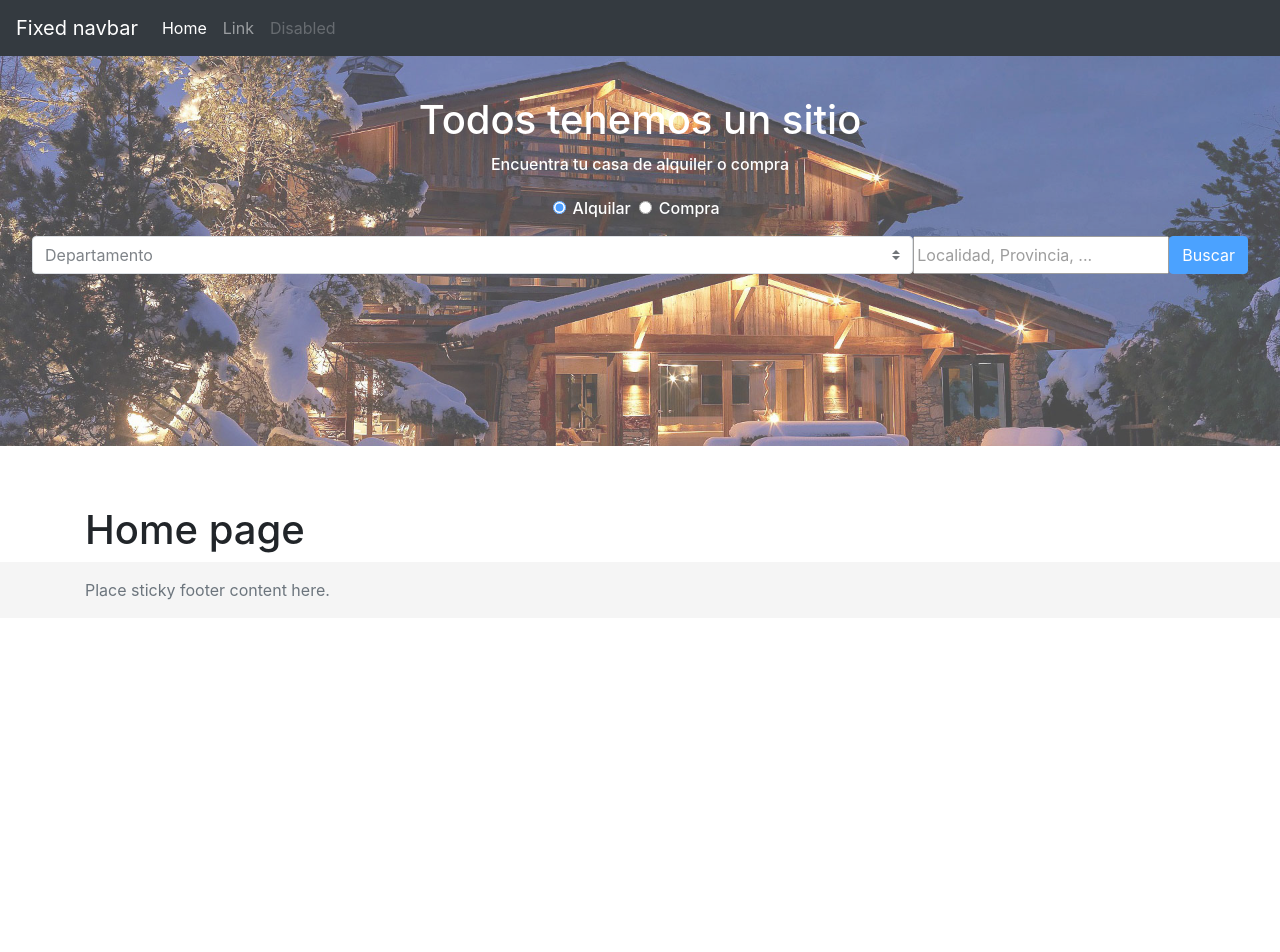
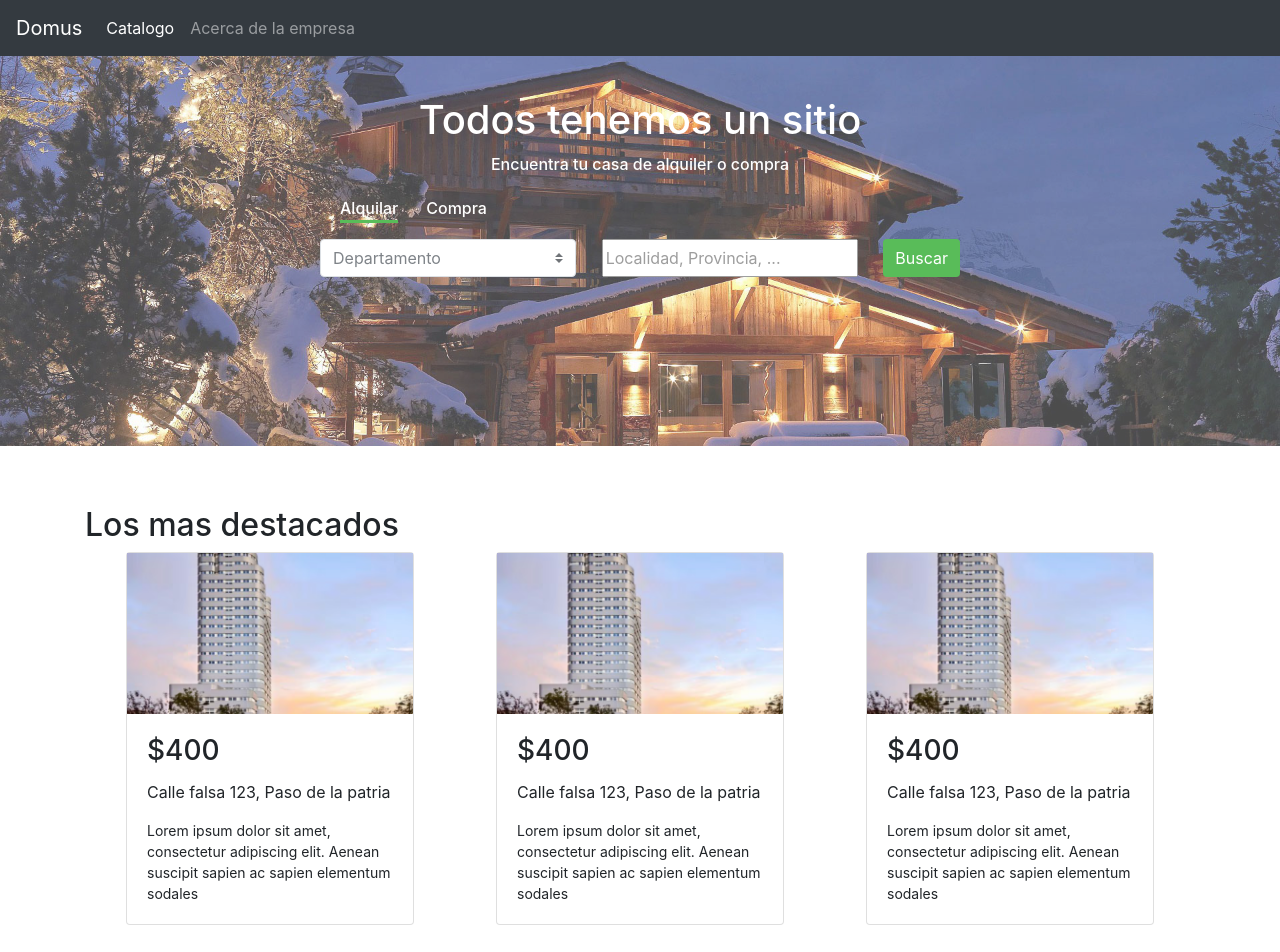
Before and after one commit to egabii/tpi, a React (Create React App) app in the folder cliente/: page / in a window 1280 px wide. Shown: the top 952 px of the page. Before the commit the page ends 800 px from the top, so only its background shows below. Built offline with nearby package versions, Linux system fonts and the light colour scheme.

Commit message:
Homepage casi terminada

```diff
--- a/cliente/src/App.js
+++ b/cliente/src/App.js
@@ -7,18 +7,21 @@ import Catalogo from './pages/Catalogo';
 import Homepage from './pages/Homepage';
 import Layout from './layout/Layout';
 import 'bootstrap/dist/css/bootstrap.min.css';
-
+import './app.css';
 
 function App() {
   return (
     <Router>
       <Layout>
         <Switch>
-        <Route path="/">
+        <Route exact path="/">
           <Homepage />
         </Route>
-        <Route path="/catalogo">
+        <Route exact path="/catalogo">
           <Catalogo />
+        </Route>
+        <Route exact path="/la-empresa">
+          <h1>Acerca de la empresa</h1>
         </Route>
       </Switch>
       </Layout>
--- /dev/null
+++ b/cliente/src/app.css
@@ -0,0 +1,28 @@
+:root {
+  --domus-color: #13a013;
+}
+
+.domus-color {
+  background: var(--domus-color);
+  border: var(--domus-color);
+}
+
+.truncate {
+  width: 250px;
+  white-space: nowrap;
+  overflow: hidden;
+  text-overflow: ellipsis;
+}
+
+.card-text-small {
+  font-size: 14px;
+}
+
+.label-checked input[type="radio"]:checked + label {
+  border-bottom: 3px solid var(--domus-color);
+}
+
+.label-checked input[type="radio"] {
+  position: absolute;
+  visibility: hidden;
+}
--- a/cliente/src/components/CardPropiedad.js
+++ b/cliente/src/components/CardPropiedad.js
@@ -1,8 +1,10 @@
 
 import imagen from  '../assets/edificio.avif';
 import Image from 'react-bootstrap/Image';
+import propiedades from '../models/propiedades';
 
-export default function Card ({propiedad}) {
+const HorizontalCard = ({ propiedad }) => {
+
   return (
     <div className="card mb-3" >
       <div className="row g-0">
@@ -30,3 +32,26 @@ export default function Card ({propiedad}) {
     </div>
   )
 }
+
+const VerticalCard = ({ propiedad }) => {
+  return (
+    <div className="card" style={{width: '18rem'}}>
+      <Image src={imagen} fluid />
+      <div className="card-body">
+        <h3 className="card-title">{propiedad.precio}</h3>
+        <p className="card-text">{`${propiedad.ubicacion.direccion}, ${propiedad.ubicacion.localidad}`}</p>
+        <p className="card-text card-text-small">{propiedad.descripcion_corta}</p>
+      </div>
+    </div>
+  )
+}
+
+export default function CardPropiedad ({propiedad, horizontal}) {
+  return (
+    <>
+    { horizontal
+    ? <HorizontalCard propiedad={propiedad} />
+    : <VerticalCard propiedad={propiedad} /> }
+    </>
+  )
+}
--- a/cliente/src/layout/Footer.js
+++ b/cliente/src/layout/Footer.js
@@ -3,9 +3,9 @@ import './estilo.css';
 export default function Footer(){
 
   return (
-    <footer class="footer mt-auto py-3">
-      <div class="container">
-        <span class="text-muted">Place sticky footer content here.</span>
+    <footer className="footer mt-auto py-3">
+      <div className="container">
+        <span>Domus Inmobilaria</span>
       </div>
     </footer>
   )
--- a/cliente/src/layout/Header.js
+++ b/cliente/src/layout/Header.js
@@ -1,21 +1,19 @@
+import { Link } from 'react-router-dom';
 export default function Header() {
   return (
     <header>
       <nav className="navbar navbar-expand-md navbar-dark fixed-top bg-dark">
-        <a className="navbar-brand" href="#">Fixed navbar</a>
+        <Link to="/" className="navbar-brand">Domus</Link>
         <button className="navbar-toggler" type="button" data-toggle="collapse" data-target="#navbarCollapse" aria-controls="navbarCollapse" aria-expanded="false" aria-label="Toggle navigation">
           <span className="navbar-toggler-icon"></span>
         </button>
         <div className="collapse navbar-collapse" id="navbarCollapse">
           <ul className="navbar-nav mr-auto">
             <li className="nav-item active">
-              <a className="nav-link" href="#">Home <span className="sr-only">(current)</span></a>
+              <Link className="nav-link" to="/catalogo">Catalogo</Link>
             </li>
             <li className="nav-item">
-              <a className="nav-link" href="#">Link</a>
-            </li>
-            <li className="nav-item">
-              <a className="nav-link disabled" href="#" tabindex="-1" aria-disabled="true">Disabled</a>
+              <Link className="nav-link" to="/acerca">Acerca de la empresa</Link>
             </li>
           </ul>
         </div>
--- a/cliente/src/layout/Layout.js
+++ b/cliente/src/layout/Layout.js
@@ -6,7 +6,7 @@ export default function Layout({ children }){
   return (
   <>
     <Header />
-    <main class="flex-shrink-0">
+    <main className="flex-shrink-0">
       { children }
     </main>
     <Footer />
--- a/cliente/src/layout/estilo.css
+++ b/cliente/src/layout/estilo.css
@@ -1,8 +1,13 @@
 .footer {
-  background-color: #f5f5f5;
+  background-color: #5abd5a;
+  color: #fff;
 }
 
 .footer > .container {
   padding-right: 15px;
   padding-left: 15px;
 }
+
+main {
+  margin-bottom: 30px;
+}
--- a/cliente/src/models/propiedades.js
+++ b/cliente/src/models/propiedades.js
@@ -5,7 +5,7 @@ const propiedades = [
     habitaciones: 2,
     banios: 1,
     espacio: 20,
-    tipo:'Local',
+    tipo: 'Local',
     antiguedad: '20 anios',
     sevicios: ['internet', 'electricidad', 'gas natural'],
     ubicacion: {
@@ -19,6 +19,7 @@ const propiedades = [
       codigoPostal: 3500
     },
     imagen: '../assets/edificio.avif',
+    descripcion_corta: 'Lorem ipsum dolor sit amet, consectetur adipiscing elit. Aenean suscipit sapien ac sapien elementum sodales',
     descripcion: 'Lorem ipsum dolor sit amet, consectetur adipiscing elit. Aenean suscipit sapien ac sapien elementum sodales. Etiam et dignissim massa. Maecenas sed diam id felis porttitor hendrerit. Donec ultricies condimentum tincidunt.'
   },
   {
@@ -27,7 +28,7 @@ const propiedades = [
     habitaciones: 2,
     banios: 1,
     espacio: 20,
-    tipo:'Local',
+    tipo: 'Local',
     antiguedad: '20 anios',
     sevicios: ['internet', 'electricidad', 'gas natural'],
     ubicacion: {
@@ -41,6 +42,7 @@ const propiedades = [
       codigoPostal: 3500
     },
     imagen: '../assets/edificio.avif',
+    descripcion_corta: 'Lorem ipsum dolor sit amet, consectetur adipiscing elit. Aenean suscipit sapien ac sapien elementum sodales',
     descripcion: 'Lorem ipsum dolor sit amet, consectetur adipiscing elit. Aenean suscipit sapien ac sapien elementum sodales. Etiam et dignissim massa. Maecenas sed diam id felis porttitor hendrerit. Donec ultricies condimentum tincidunt.'
   },
   {
@@ -49,7 +51,7 @@ const propiedades = [
     habitaciones: 2,
     banios: 1,
     espacio: 20,
-    tipo:'Local',
+    tipo: 'Local',
     antiguedad: '20 anios',
     sevicios: ['internet', 'electricidad', 'gas natural'],
     ubicacion: {
@@ -63,6 +65,7 @@ const propiedades = [
       codigoPostal: 3500
     },
     imagen: '../assets/edificio.avif',
+    descripcion_corta: 'Lorem ipsum dolor sit amet, consectetur adipiscing elit. Aenean suscipit sapien ac sapien elementum sodales',
     descripcion: 'Lorem ipsum dolor sit amet, consectetur adipiscing elit. Aenean suscipit sapien ac sapien elementum sodales. Etiam et dignissim massa. Maecenas sed diam id felis porttitor hendrerit. Donec ultricies condimentum tincidunt.'
   }
 ];
--- a/cliente/src/pages/Catalogo.js
+++ b/cliente/src/pages/Catalogo.js
@@ -7,7 +7,7 @@ export default function Catalogo () {
     <Container>
       <Row>
         <Col md={12}>
-          { propiedades.map(propiedad => <CardPropiedad key={propiedad.id} propiedad={propiedad} />) }
+          { propiedades.map(propiedad => <CardPropiedad key={propiedad.id} propiedad={propiedad} horizontal />) }
         </Col>
       </Row>
     </Container>
--- a/cliente/src/pages/Homepage.js
+++ b/cliente/src/pages/Homepage.js
@@ -1,19 +1,29 @@
 import { Row, Container, Col, Form, Button} from 'react-bootstrap';
+import { useHistory } from 'react-router-dom';
+import CardPropiedad from '../components/CardPropiedad';
+import propiedades from '../models/propiedades';
 import './homepage.css';
 export default function Homepage(){
-
+  const history = useHistory();
+  const buscar = (e) => {
+    if (e) {
+      e.preventDefault();
+    }
+    history.push('/catalogo')
+  }
   return (
     <>
     <div className="bg-home-image">
       <section className="jumbotron text-center">
         <h1>Todos tenemos un sitio</h1>
         <p>Encuentra tu casa de alquiler o compra</p>
-        <Form>
+        <Form onSubmit={buscar}>
           <Form.Row className="align-items-center">
             <Col sm={12} className="my-1 justify-content-center">
+              <div className="form-group-start">
                 <Form.Check
                   type="radio"
-                className="mb-2 mr-sm-2"
+                  className="mb-2 mr-sm-2 label-checked"
                   name="contrato"
                   checked
                   id="alquiler"
@@ -22,17 +32,19 @@ export default function Homepage(){
                 />
                 <Form.Check
                   type="radio"
-                className="mb-2 mr-sm-2"
+                  className="mb-2 mr-sm-2 label-checked"
                   name="contrato"
                   id="comprar"
                   label="Compra"
                   value="comprar"
                 />
+              </div>
             </Col>
           </Form.Row>
           <Form.Row className="align-items-center">
-            <Col sm={12} className="my-1 justify-content-center">
-              <Form.Control as="select" custom aria-label="Tipo de inmueble" id="inmueble">
+            <Col sm={12} className="my-1  justify-content-center">
+              <div className="form-group-center">
+              <Form.Control className="form-group-item" as="select" custom aria-label="Tipo de inmueble" id="inmueble">
                 <option>Departamento</option>
                 <option>Casa</option>
                 <option>Chalet</option>
@@ -42,6 +54,7 @@ export default function Homepage(){
                 <option>Cochera</option>
               </Form.Control>
               <Form.Control
+                className="form-group-item"
                 id="ubicacion"
                 as="input"
                 type="text"
@@ -49,9 +62,10 @@ export default function Homepage(){
                 aria-label="Ubicacion"
                 placeholder="Localidad, Provincia, ..."
               />
-              <Button variant="primary" type="submit">
+              <Button variant="primary" type="submit" className="domus-color">
                 Buscar
               </Button>
+              </div>
             </Col>
           </Form.Row>
         </Form>
@@ -60,7 +74,10 @@ export default function Homepage(){
     <Container>
       <Row>
         <Col sm={12}>
-          <h1>Home page</h1>
+          <h2>Los mas destacados</h2>
+          <div className="card-box">
+          { propiedades.map(propiedad => <CardPropiedad key={propiedad.id} propiedad={propiedad} />) }
+          </div>
         </Col>
       </Row>
     </Container>
--- a/cliente/src/pages/homepage.css
+++ b/cliente/src/pages/homepage.css
@@ -16,3 +16,26 @@
     background: transparent;
   }
 }
+
+.form-group-center, .form-group-start {
+  width: 640px;
+  display: flex;
+}
+.form-group-center {
+  justify-content: space-between;
+}
+
+.form-group-start {
+  justify-content: flex-start;
+}
+
+.form-group-center .form-group-item {
+  flex-basis: 40%;
+}
+
+.card-box {
+  display: flex;
+  flex-wrap: wrap;
+  flex-direction: row;
+  justify-content: space-around;
+}
```
Lines whose indentation alone changed are shown as unchanged.
